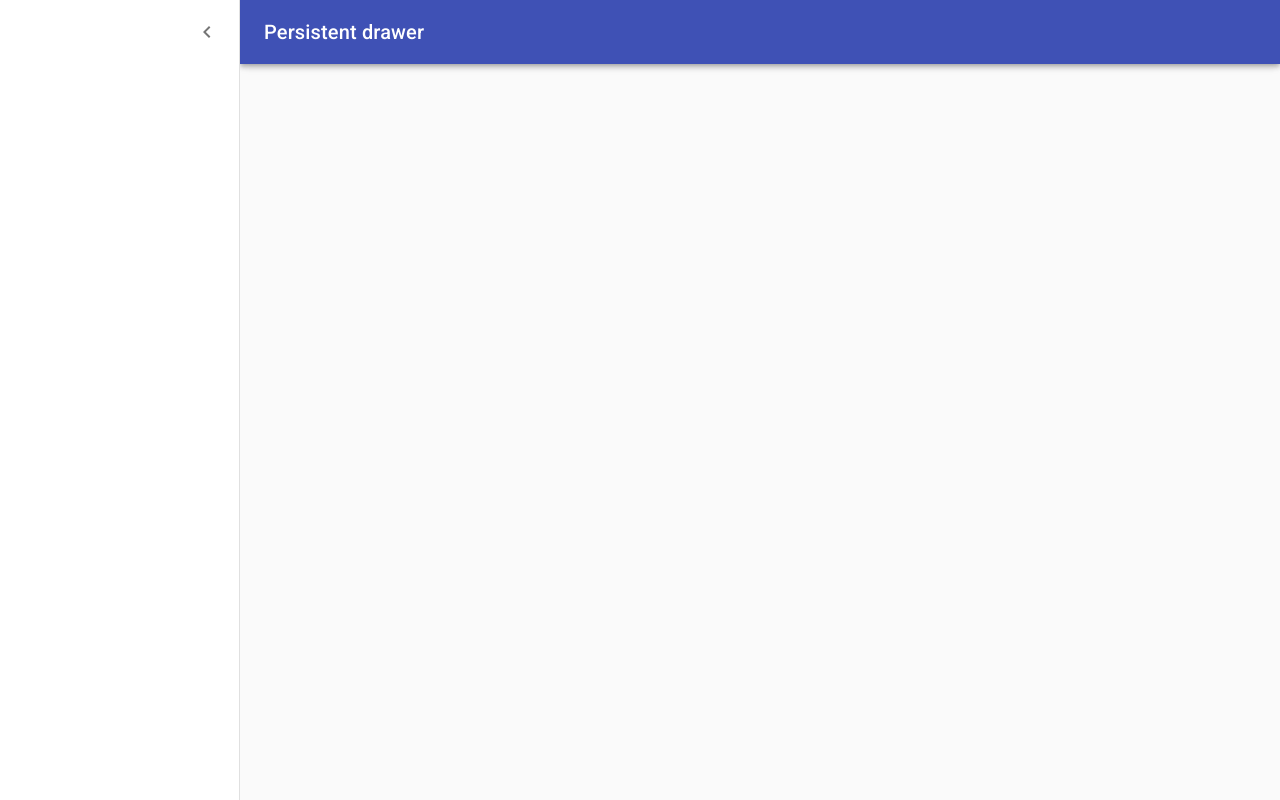
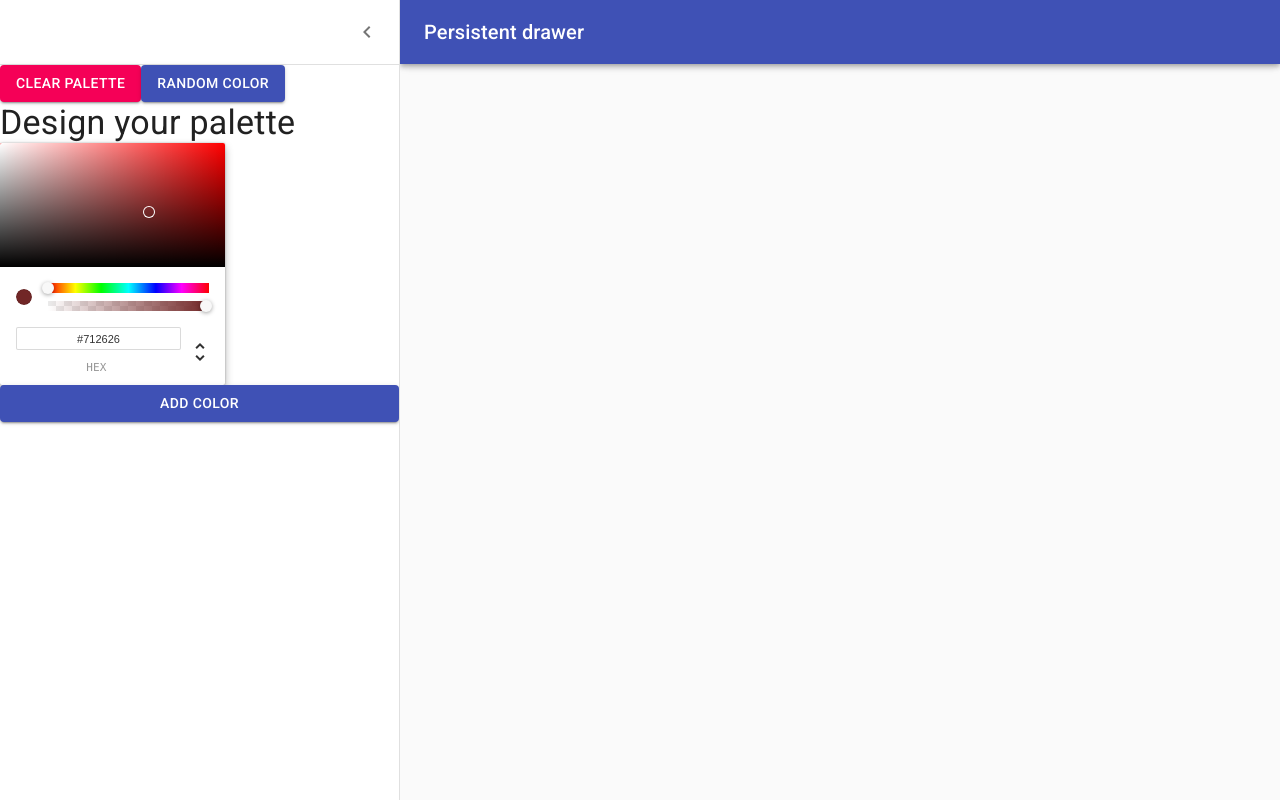
Before and after one commit to avsssai/react-colors, a React (Create React App) app: page /palette/new in a window 1280 px wide. Both pictures are taken after a click on the button "open drawer". Built offline with nearby package versions, Linux system fonts and the light colour scheme.

Commit message:
Added React Color component to NewPaletteForm

```diff
--- a/package.json
+++ b/package.json
@@ -13,6 +13,7 @@
     "clsx": "^1.1.1",
     "rc-slider": "^9.3.1",
     "react": "^16.13.1",
+    "react-color": "^2.18.1",
     "react-copy-to-clipboard": "^5.0.2",
     "react-dom": "^16.13.1",
     "react-router-dom": "^5.2.0",
--- a/src/NewPaletteForm.js
+++ b/src/NewPaletteForm.js
@@ -1,25 +1,21 @@
 import React, { Component } from 'react'
 import { withStyles } from "@material-ui/core/styles";
+import { ChromePicker } from 'react-color';
 
 import clsx from 'clsx';
 import Drawer from '@material-ui/core/Drawer';
 import CssBaseline from '@material-ui/core/CssBaseline';
 import AppBar from '@material-ui/core/AppBar';
 import Toolbar from '@material-ui/core/Toolbar';
-import List from '@material-ui/core/List';
 import Typography from '@material-ui/core/Typography';
-import Divider from '@material-ui/core/Divider';
 import IconButton from '@material-ui/core/IconButton';
 import MenuIcon from '@material-ui/icons/Menu';
+import Button from '@material-ui/core/Button';
 import ChevronLeftIcon from '@material-ui/icons/ChevronLeft';
 import ChevronRightIcon from '@material-ui/icons/ChevronRight';
-import ListItem from '@material-ui/core/ListItem';
-import ListItemIcon from '@material-ui/core/ListItemIcon';
-import ListItemText from '@material-ui/core/ListItemText';
-import InboxIcon from '@material-ui/icons/MoveToInbox';
-import MailIcon from '@material-ui/icons/Mail';
+import { Divider } from '@material-ui/core';
 
-const drawerWidth = 240;
+const drawerWidth = 400;
 
 const styles = theme => ({
   root: {
@@ -79,27 +75,54 @@ const styles = theme => ({
 });
 
 class NewPaletteForm extends Component {
-    constructor(props){
+  constructor(props) {
     super(props);
     this.state = {
-            open:false
+      open: false,
+      // hex: "#ffffff",
+      // hsl: {
+      //   h: 0,
+      //   s: 0,
+      //   l: 100,
+      //   a: 1
+      // },
+      // rgb: {
+      //   r: 255,
+      //   g: 255,
+      //   b: 255,
+      //   a: 1,
+      // },
+      hex: "#712626",
+      hsl: { h: 0, s: 0.49499177754522344, l: 0.29592136, a: 1 },
+      hsv: { h: 0, s: 0.6621999999999999, v: 0.4424, a: 1 },
+      oldHue: 0,
+      rgb: { r: 113, g: 38, b: 38, a: 1 },
     }
     this.handleDrawerClose = this.handleDrawerClose.bind(this);
     this.handleDrawerOpen = this.handleDrawerOpen.bind(this);
+    this.handleChange = this.handleChange.bind(this);
   }
-    handleDrawerClose(){
+  handleDrawerClose () {
     this.setState({
-            open:false
+      open: false
     })
   }
-    handleDrawerOpen(){
+  handleDrawerOpen () {
     this.setState({
-            open:true
+      open: true
     })
   }
-    render() {
-        let {open} = this.state;
-        let {classes,theme} = this.props;
+  handleChange (color, event) {
+    this.setState({
+      rgb: color.rgb,
+      hex: color.hex
+    })
+
+    console.log(color);
+  }
+  render () {
+    let { open, hex } = this.state;
+    let { classes } = this.props;
     return (
       <div className={classes.root}>
         <CssBaseline />
@@ -135,18 +158,26 @@ class NewPaletteForm extends Component {
         >
           <div className={classes.drawerHeader}>
             <IconButton onClick={this.handleDrawerClose}>
-                  {theme.direction === 'ltr' ? <ChevronLeftIcon /> : <ChevronRightIcon />}
+              {<ChevronLeftIcon />}
             </IconButton>
           </div>
+          <Divider />
+          <div>
 
+            <Button variant="contained" color="secondary">Clear Palette</Button>
+            <Button variant="contained" color="primary">Random Color</Button>
+          </div>
+          <Typography variant="h4">Design your palette</Typography>
+          <ChromePicker color={this.state.rgb} onChangeComplete={this.handleChange} />
+          <Button variant="contained" color="primary" >Add Color</Button>
         </Drawer>
         <main
           className={clsx(classes.content, {
             [classes.contentShift]: open,
           })}
+          style={{ background: this.state.rgb }}
         >
           <div className={classes.drawerHeader} />
-
         </main>
       </div>
     );
@@ -155,4 +186,4 @@ class NewPaletteForm extends Component {
 }
 
 
-export default withStyles(styles,{withTheme:true})(NewPaletteForm);
+export default withStyles(styles, { withTheme: true })(NewPaletteForm);
```
Also changed, not shown: 1 other file (tests, documents, lock files or other folders). Lines whose indentation alone changed are shown as unchanged.
